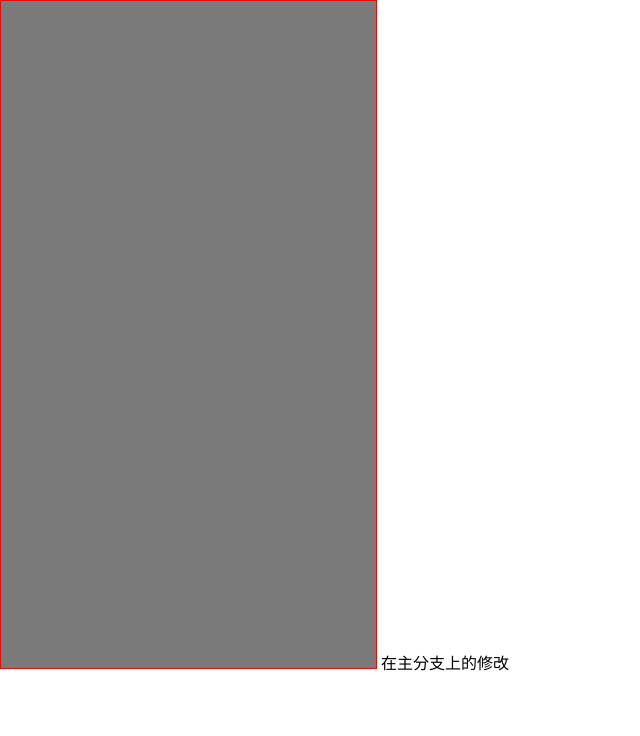
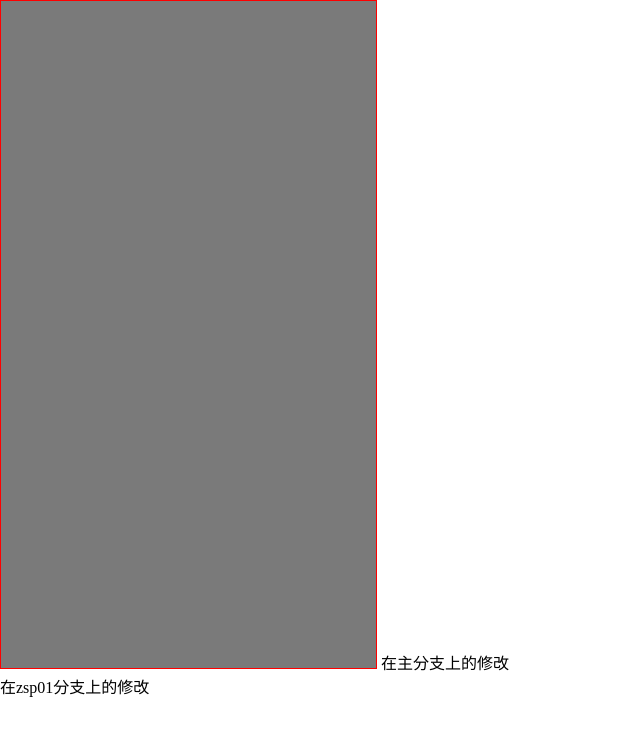
Before and after one commit to zsp885269/wipe, a website: page index.html in a window 1280 px wide. Shown: the whole page, without its empty margins (0-640 px from the left). Drawn offline with Linux system fonts and the light colour scheme.

Commit message:
在主分支添加div

```diff
--- a/index.html
+++ b/index.html
@@ -22,6 +22,7 @@
 <body>
 	<canvas id="cas" width="375" height="667"></canvas>
 	<span>在主分支上的修改</span>
+	<div>在zsp01分支上的修改</div>
 </body>
 </html>
 <script src="src/js/wipe.js"></script>
```
